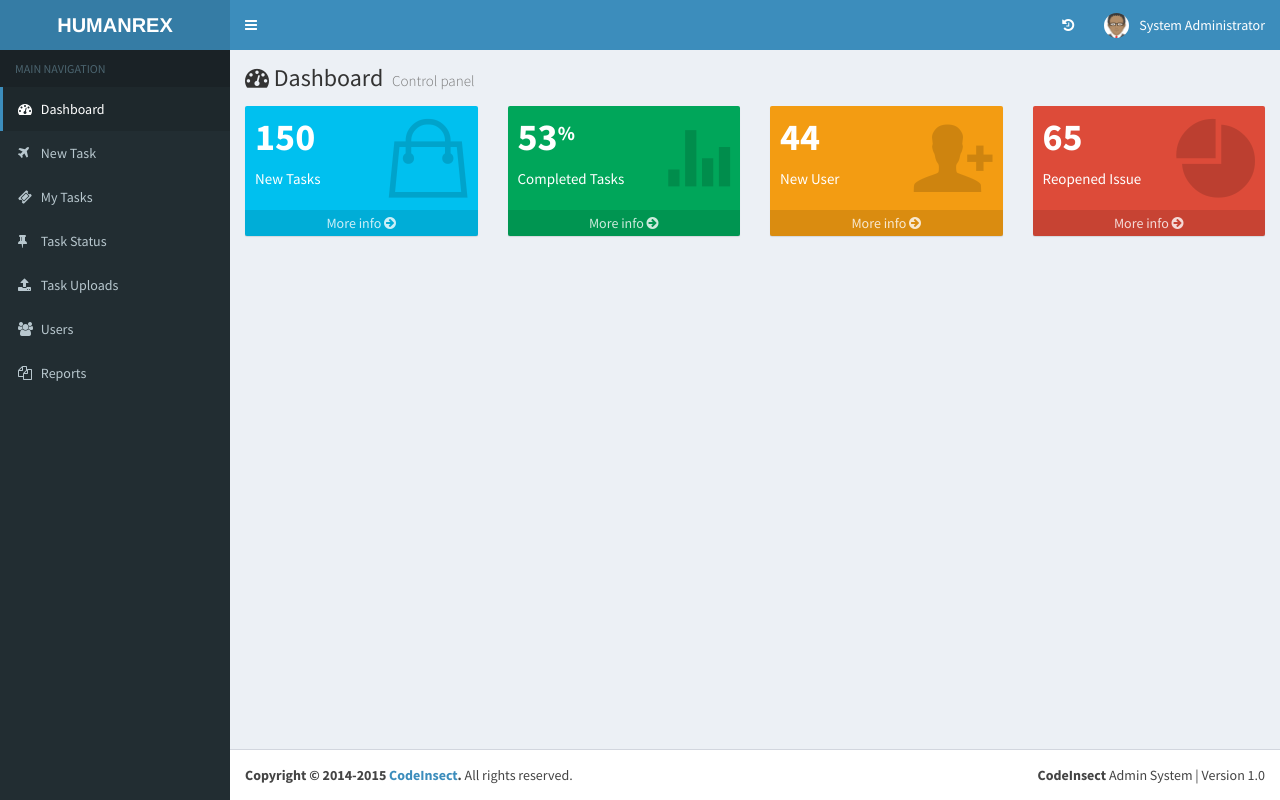
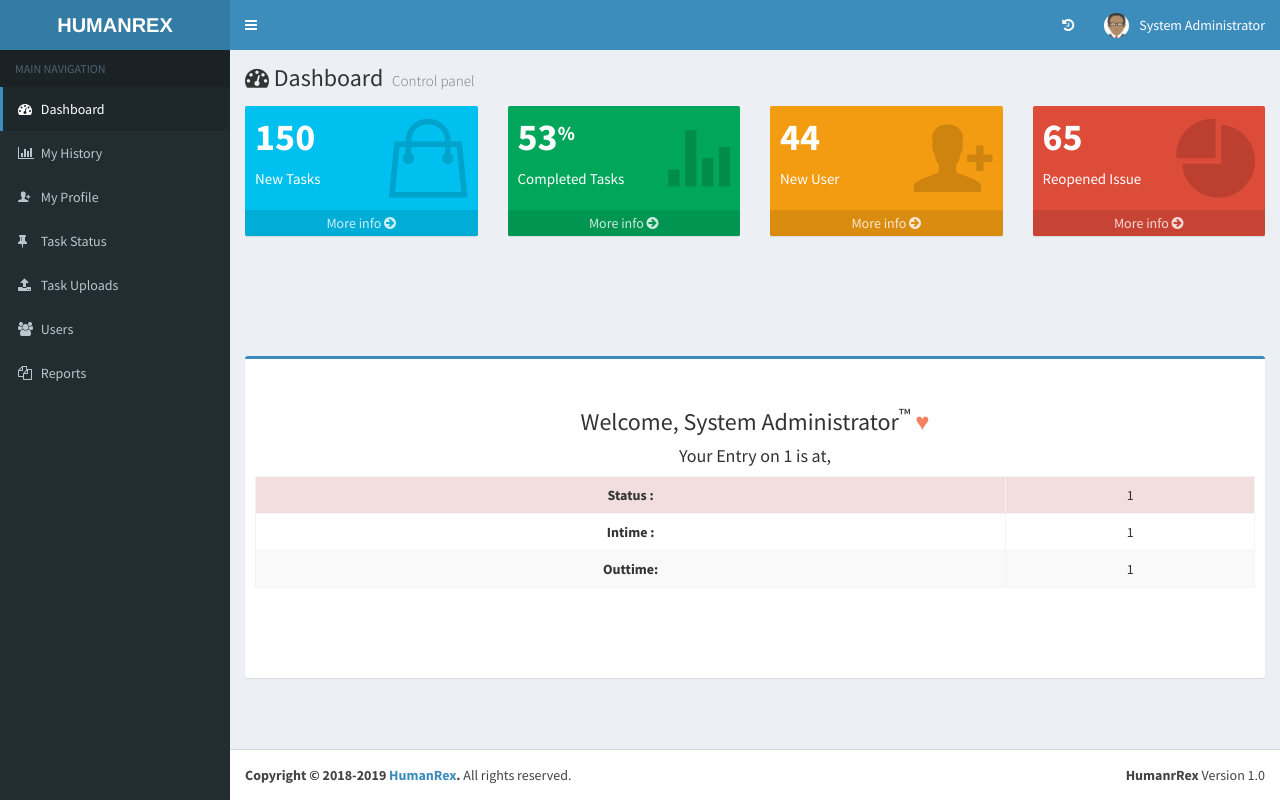
Before and after one commit to tsyogesh40/Humanrex_CodeIgniter, a CodeIgniter app: page /database/dashboard in a window 1280 px wide. Run offline with CodeIgniter, Linux system fonts and the light colour scheme; a user stored in the database is signed in.

Commit message:
Staff panel fixed

```diff
--- a/application/config/routes.php
+++ b/application/config/routes.php
@@ -63,6 +63,14 @@ $route['userListing'] = 'user/userListing';
 $route['userListing/(:num)'] = "user/userListing/$1";
 $route['addNew'] = "user/addNew";
 
+
+$route['history']="user/select_by_id";
+$route['history_all']="user/select_by_range";
+$route['select']="user/select";
+$route['profile']="user/profile";
+$route['edit-profile']="user/edit_profile";
+
+
 $route['addNewUser'] = "user/addNewUser";
 $route['editOld'] = "user/editOld";
 $route['editOld/(:num)'] = "user/editOld/$1";
--- a/application/controllers/User.php
+++ b/application/controllers/User.php
@@ -25,6 +25,73 @@ class User extends BaseController
         $this->loadViews("dashboard", $this->global, NULL , NULL);
     }
 
+    //This function is used to display the profile details
+    public function profile()
+    {
+        $this->global['pageTitle'] = 'HumanRex: My profile';
+        $staff_id=$this->session->userdata('staff_id');
+        //$user_details=$this->user_model->profile_details($staff_id);
+        $this->loadViews("profile", $this->global, NULL, NULL);
+
+    }
+    //this controller is for Update the user profile in staff page
+    public function edit_profile()
+    {
+      $this->global['pageTitle'] = 'HumanRex: Profile Updation';
+      $staff_id=$this->session->userdata('staff_id');
+      $data=array('phone'=>$this->input->post('phone'));
+      $update_result=$this->user_model->edit_profile($staff_id,$data);
+      redirect('logout');
+      //$this->loadviews("profile",$this->global,NULL,NULL);
+
+    }
+
+    //Below function is used to display the select page
+    public function select()
+    {
+      $this->global['pageTitle'] = 'HumanRex: Select Date';
+      $this->loadviews("select_date",$this->global,NULL,NULL);
+    }
+
+
+    //select by ID
+  public function select_by_id()
+  {
+    $this->global['pageTitle'] = 'HumanRex: History';
+    $date=$this->input->post('date');
+    $staff_id=$this->session->userdata('staff_id');
+    $result=$this->user_model->select_id($date,$staff_id);
+    if($result!=false)
+    {
+      $data['history']=$result;
+    }
+    else {
+      $data['history'] = "No record found !";
+    }
+      //$this->load->view('history',$data);
+    $this->loadviews("history",$this->global,$data,NULL);
+    //  print_r($data);
+  }
+
+  //select my range
+  public function select_by_range()
+  {
+    $this->global['pageTitle'] = 'HumanRex: History';
+    $from=$this->input->post('from_date');
+    $to=$this->input->post('to_date');
+    $staff_id=$this->session->userdata('staff_id');
+    $result=$this->user_model->select_range($staff_id,$from,$to);
+    if($result!=false)
+    {
+      $data['history']=$result;
+    }
+    else {
+      $data['history'] = "No record found !";
+    }
+    $this->loadviews("history",$this->global,$data,NULL);
+
+  }
+
     /**
      * This function is used to load the user list
      */
@@ -47,7 +114,7 @@ class User extends BaseController
 
             $data['userRecords'] = $this->user_model->userListing($searchText, $returns["page"], $returns["segment"]);
 
-            $this->global['pageTitle'] = 'CodeInsect : User Listing';
+            $this->global['pageTitle'] = 'HumanRex : User Listing';
 
             $this->loadViews("users", $this->global, $data, NULL);
         }
--- a/application/models/User_model.php
+++ b/application/models/User_model.php
@@ -3,7 +3,13 @@
 class User_model extends CI_Model
 {
   //----------------------login model-----------------------------
+  //updating the profile in staff page
+  public function edit_profile($staff_id,$data)
+  {
+    $this->db->where('staff_id',$staff_id);
+    $this->db->update('staff_details',$data);
 
+  }
   //fetching attendence details
   public function staff_entry($staff_id)
   {
@@ -20,18 +26,6 @@ class User_model extends CI_Model
       return false;
     }
   }
-//update details in staffs page
-public function update_details($datas,$staff_id)
-{
-  $pass=array('password'=>$datas['password']);
-  $phone=array('phone'=>$datas['phone']);
-  //updating phone no in staff details
-  $this->db->where('staff_id',$staff_id);
-  $this->db->update('staff_details',$phone);
-  //updating password in user_credentails
-  $this->db->where('staff_id',$staff_id);
-  $this->db->update('user_credentials',$pass);
-}
 //select by date
 public function select_id($date,$staff_id)
 {
@@ -205,11 +199,11 @@ public function select_range($staff_id,$from,$to)
         $this->db->trans_start();
         $this->db->insert('tbl_users', $userInfo);
 
-        $insert_id = $this->db->insert_id();
+        $insert_id1 = $this->db->insert_id();
 
         $this->db->trans_complete();
 
-        return $insert_id;
+        return $insert_id1;
     }
     //intializing counter table
     function counter_init($counter_data)
@@ -217,11 +211,10 @@ public function select_range($staff_id,$from,$to)
       $this->db->trans_start();
       $this->db->insert('counter', $counter_data);
 
-      $insert_id = $this->db->insert_id();
+      $insert_id2 = $this->db->insert_id();
 
       $this->db->trans_complete();
-
-      return $insert_id;
+      return $insert_id2;
     }
 
     //register new staff (table:staff_details)
@@ -231,11 +224,11 @@ public function select_range($staff_id,$from,$to)
       $this->db->trans_start();
       $this->db->insert('staff_details',$data);
 
-      $insert_id = $this->db->insert_id();
+      $insert_id3 = $this->db->insert_id();
 
       $this->db->trans_complete();
 
-      return $insert_id;
+      return $insert_id3;
 
     }
     /**
--- a/application/views/dashboard.php
+++ b/application/views/dashboard.php
@@ -62,5 +62,78 @@
               </div>
             </div><!-- ./col -->
           </div>
+
     </section>
+    <section class="content">
+
+        <div class="row">
+            <!-- left column -->
+            <div class="col-md-12 text-center">
+              <!-- general form elements -->
+
+
+                <div class="box box-primary">
+                    <div class="box-header">
+
+                    </div><!-- /.box-header -->
+
+                        <div class="box-body">
+
+                          <?php
+                          if($this->session->userdata('date')!='')
+                          {
+                            ?>
+                          <h3 class="head text-center">Welcome, <?php echo $this->session->userdata('name'); ?><sup>™</sup> <span style="color:#f48260;">♥</span></h3>
+                          <h4 class="narrow text-center">
+                            Your Entry on <?php echo $this->session->userdata('date');?> is at,
+                          </h4>
+                      <div class="table-responsive">
+                          <table class="table text-center table-bordered table-striped table-dark">
+                            <tbody>
+                              <?php
+                              $status=$this->session->userdata('status');
+                              if($status=="ONTIME")
+                              {
+                              echo'  <tr class="success">
+                                  <td><b>Status :</b></td>
+                                  <td>'.$status.'</td>
+                                </tr>';
+                              }
+                              else {
+                              echo' <tr class="danger">
+                                  <td><b>Status :</b></td>
+                                  <td>'.$status.'</td>
+                                </tr>
+                                <tr>';
+                              }
+                              ?>
+
+                                <td><b>Intime :</b></td>
+                                <td><?php echo $this->session->userdata('in_time'); ?></td>
+                              </tr>
+                              <tr>
+                                <td><b>Outtime:</b></td>
+                                <td><?php echo $this->session->userdata('out_time'); ?></td>
+                              </tr>
+
+                            </tbody>
+                          </table>
+                        </div>
+                        <?php
+                      }
+                      else{
+                          echo '<br><br>
+                                <h3 class="head text-center">
+                                    Your Presence is not Yet confirmed Today!
+                                </h3> <br><br>';
+                      }
+
+                         ?>
+                         <br><br><br>
+
+                        </div><!-- /.box-body -->
+                </div>
+    </section>  <!--end of the section-->
+
+
 </div>
--- a/application/views/includes/footer.php
+++ b/application/views/includes/footer.php
@@ -2,9 +2,9 @@
 
     <footer class="main-footer">
         <div class="pull-right hidden-xs">
-          <b>CodeInsect</b> Admin System | Version 1.0
+          <b>HumanrRex</b> Version 1.0
         </div>
-        <strong>Copyright &copy; 2014-2015 <a href="<?php echo base_url(); ?>">CodeInsect</a>.</strong> All rights reserved.
+        <strong>Copyright &copy; 2018-2019 <a href="<?php echo base_url(); ?>">HumanRex</a>.</strong> All rights reserved.
     </footer>
 
     <!-- jQuery UI 1.11.2 -->
--- a/application/views/includes/header.php
+++ b/application/views/includes/header.php
@@ -104,15 +104,15 @@
               </a>
             </li>
             <li class="treeview">
-              <a href="#" >
-                <i class="fa fa-plane"></i>
-                <span>New Task</span>
+              <a href="<?php echo base_url();?>select" >
+                <i class="fa fa-bar-chart"></i>
+                <span>My History</span>
               </a>
             </li>
             <li class="treeview">
-              <a href="#" >
-                <i class="fa fa-ticket"></i>
-                <span>My Tasks</span>
+              <a href="<?php echo base_url();?>profile" >
+                <i class="ion ion-person-add"></i>
+                <span>My Profile</span>
               </a>
             </li>
             <?php
```
Also changed, not shown: application/controllers/Login.php (+9 -1 lines), application/models/Login_model.php (+35 -0 lines), application/views/history.php (added, +78 -0 lines), application/views/profile.php (added, +100 -0 lines), application/views/select_date.php (added, +52 -0 lines), 2 other files.
